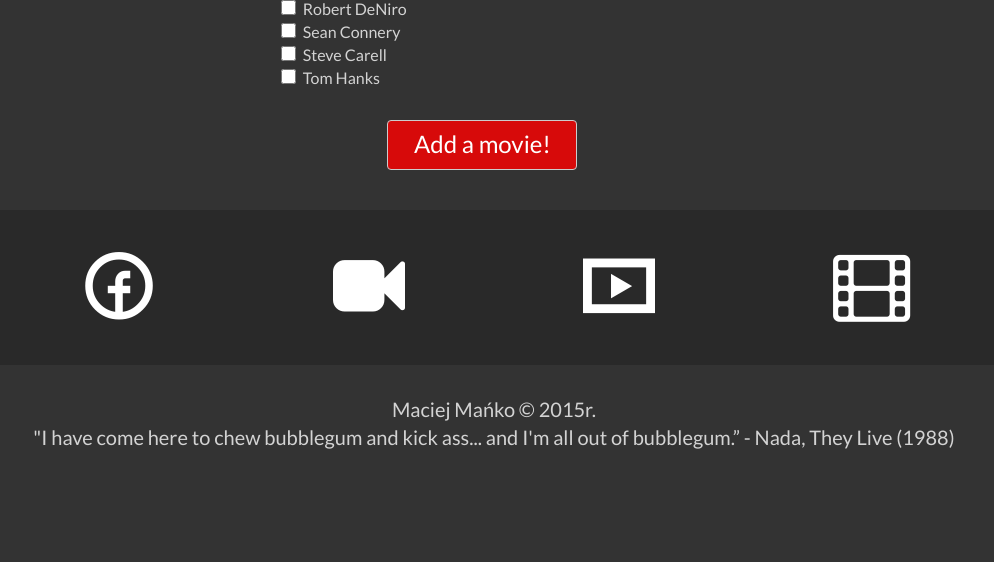
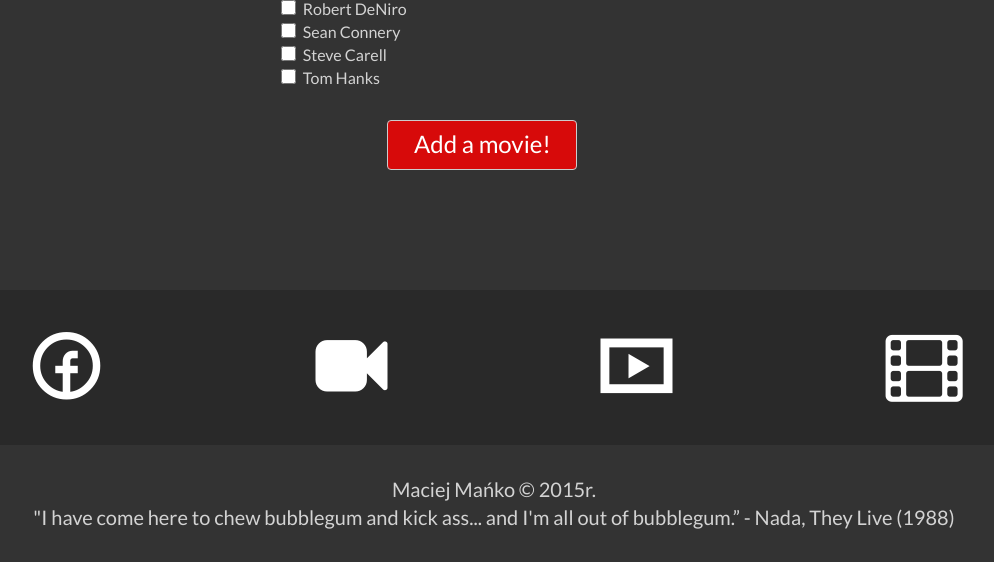
Before and after one commit to bobicgit/MyMovieDB, a PHP site: page / in a window 1280 px wide. Shown: the part 1125-1687 px from the top of the page, without its empty margins (146-1140 px from the left). Before the commit the page ends 1574 px from the top, so only its background shows below. Run offline with PHP 8.4, Linux system fonts and the light colour scheme; data comes from the database, SQL or seed files in the repository; some libraries are stand-ins or nearby versions.

Commit message:
Making a responsive sociallinks tiles.

```diff
--- a/index.php
+++ b/index.php
@@ -134,16 +134,27 @@
 			</form>
 		</div>
 
-		<div id="socials">
-			<div id="socialdivs"> <!-- jednakowe wymiary dla socialdivs i divach w srodku -->
-				<div class="fb"><a href="http://www.facebook.com" target="_blank" title="Facebook" class="sociallink"><i class="icon-facebook-circled"></i></a></div>
-				<div class="fw"><a href="http://www.filmweb.pl" target="_blank" title="Filmweb" class="sociallink"><i class="icon-videocam"></i></a></div>
-				<div class="imdb"><a href="http://www.imdb.com" target="_blank" title="IMDB" class="sociallink"><i class="icon-video"></i></a></div>
-				<div class="kmf"><a href="http://www.kmf.org.pl" target="_blank" title="KMF" class="sociallink"><i class="icon-video-1"></i></a></div>
-				<div styl="clear:both"></div>
-			</div>
-		</div>
+<!-- SOCIAL LINKS -->
 
+<section id= "wraper_for_socials">
+  <div class="container">
+    <div class="row">
+      <div class="col-md-3 col-sm-12 col-xs-12 center-block">
+        <div class="fb"><a href="http://www.facebook.com" target="_blank" title="Facebook" class="sociallink"><i class="icon-facebook-circled"></i></a></div>
+</div>
+      <div class="col-md-3 col-sm-12 col-xs-12 center-block">
+        <div class="fw"><a href="http://www.filmweb.pl" target="_blank" title="Filmweb" class="sociallink"><i class="icon-videocam"></i></a></div>
+</div>
+      <div class="col-md-3 col-sm-12 col-xs-12 center-block">
+        <div class="imdb"><a href="http://www.imdb.com" target="_blank" title="IMDB" class="sociallink"><i class="icon-video"></i></a></div>
+</div>
+      <div class="col-md-3 col-sm-12 col-xs-12 center-block">
+        <div class="kmf"><a href="http://www.kmf.org.pl" target="_blank" title="KMF" class="sociallink"><i class="icon-video-1"></i></a></div>
+</div>
+<div styl="clear:both"></div>
+    </div> <!-- ./row -->
+  </div><!-- ./container -->
+</section><!-- #/wraper_for_socials -->
 
 <!-- FOOTER -->
 
--- a/mystyle.css
+++ b/mystyle.css
@@ -226,66 +193,41 @@ th, td, th {
 	line-height: 1.5em;
 }
 
-/*LINKI SPOLECZNOSCIOWE*/
+/*SOCIAL LINKS*/
 
-#socials {
-	margin-top:40px;
-	width: 100%;
+#wraper_for_socials{
+	background-color: #292929;
 	text-align: center;
-	background-color: #292929;
+	margin-top: 120px;
 }
-
-#socialdivs{
-	width:1000px;
+#wraper_for_socials>.container>.row>.col-md-3,.col-sm-12,.col-xs-12{
+		text-align: center;
+}
+#wraper_for_socials>.container>.row{
+	margin-left: auto;
 	margin-right: auto;
-	margin-left: auto;
-	height: 155px;
 }
-
-.fb{
-	width: 250px;
-	height: 155px;
-	float:left;
+.fb, .fw, .imdb, .kmf{
+	margin: 0 auto	;
+	text-align: center;
 }
-
 .fb:hover{
 	background-color: #4668b3;
 }
-.fw{
-	width: 250px;
-	height: 155px;
-	float:left;
-}
-
 .fw:hover{
 	background-color: #FFC404;
 }
-.imdb{
-	width: 250px;
-	height: 155px;
-	float:left;
-}
-
 .imdb:hover{
 	background-color: #f5de50;
 }
-.kmf{
-	width: 250px;
-	height: 155px;
-	float:left;
-}
-
 .kmf:hover{
 	background-color: #7F3E98;
 }
-
 a.sociallink{
 	color:white;
 	text-decoration: none;
 	display:block;
-	width: 250px;
 	height: 155px;
-
 }
 
 /*FOOTER*/
```
Also changed, not shown: other parts of mystyle.css (+24 -59 lines).
